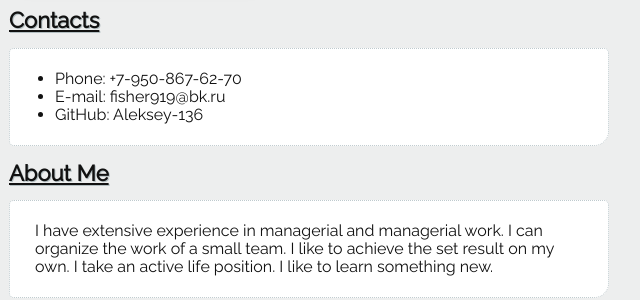
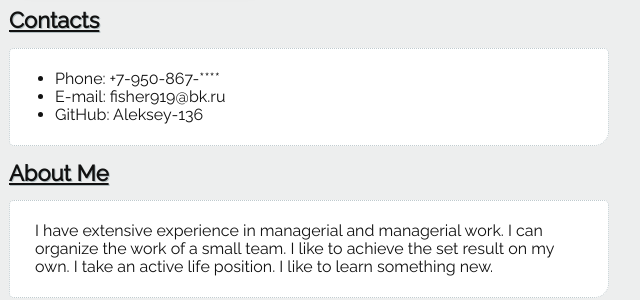
Before and after one commit to Aleksey-136/rsschool-cv, a plain HTML site: page index.html in a window 1280 px wide. Shown: the part 226-526 px from the top of the page, 331-971 px from the left. Drawn offline with Linux system fonts and the light colour scheme.

Commit message:
fix: fixed

```diff
--- a/index.html
+++ b/index.html
@@ -39,7 +39,7 @@
 <h2 id="Contacts">Contacts</h2>
     <div class="maintext">
         <ul>
-            <li>Phone: +7-950-867-62-70</li>
+            <li>Phone: +7-950-867-****</li>
             <li>E-mail: fisher919@bk.ru</li>
             <li>GitHub: Aleksey-136</li>
         </ul>
```
